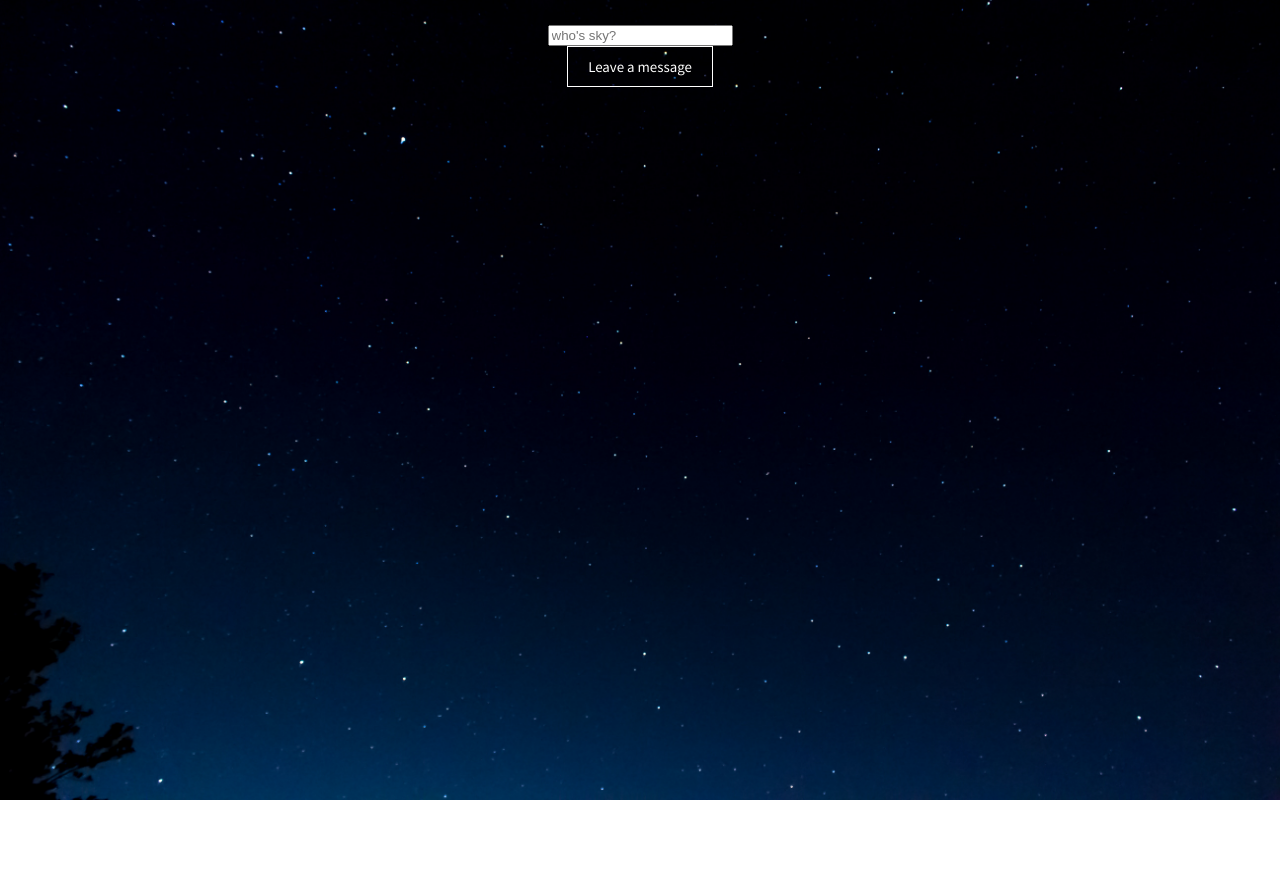
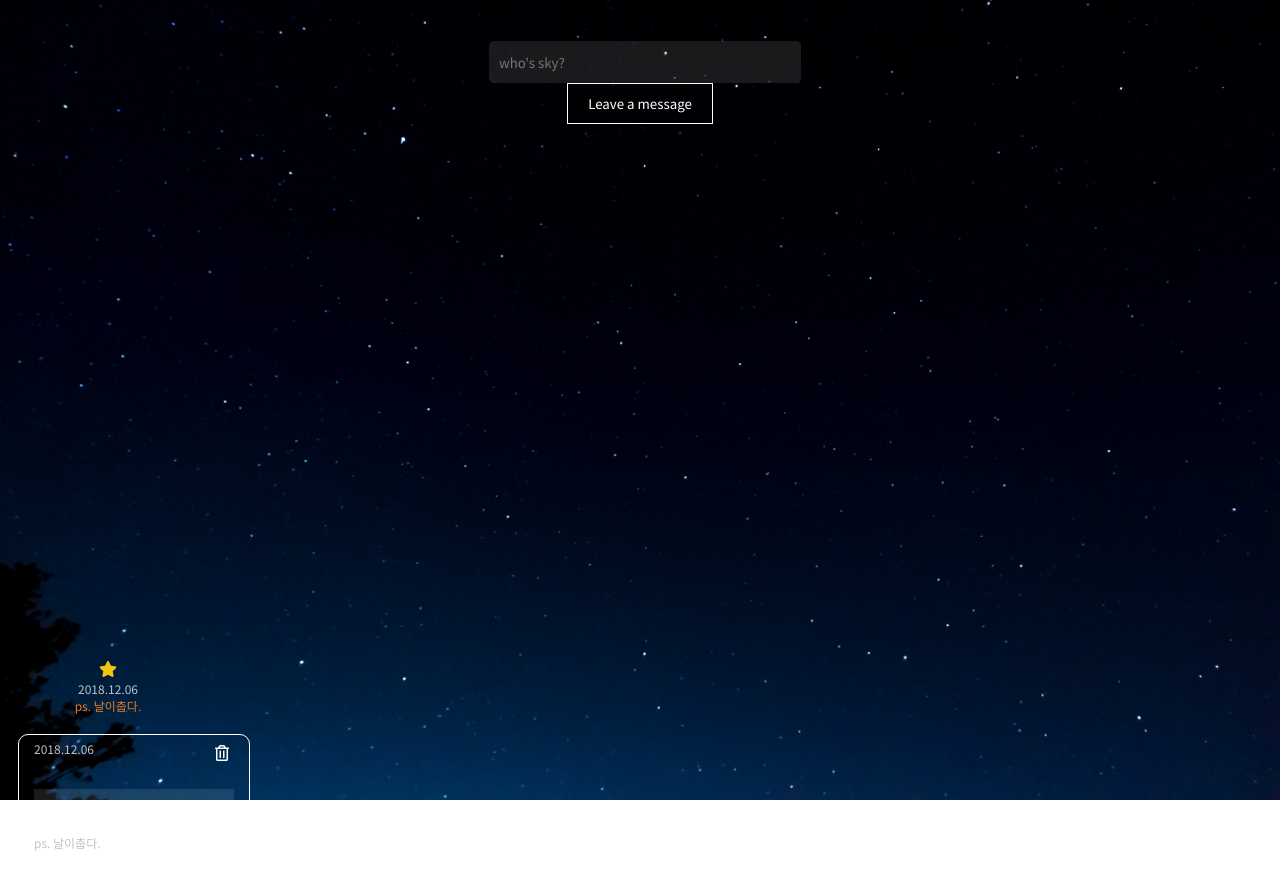
Before and after one commit to yonguilee/skyboard, a plain HTML site: page Index.html in a window 1280 px wide. Before the commit the page ends 800 px from the top, so only its background shows below. Drawn offline with Linux system fonts and the light colour scheme.

Commit message:
Add new component to change the layout

```diff
--- a/Index.html
+++ b/Index.html
@@ -40,9 +40,29 @@
             </div>
         </form>
     </div>
+
     <ul class="letters">
 
     </ul>
+
+    <div class="manyletters">
+        <div class="oneletter">
+            <div class="star_group">
+                <div class="star"><i class="fas fa-star"></i></div>
+                <span class="star_date">2018.12.06</span>
+                <span class="star_ps">ps. 날이춥다.</span>
+            </div>
+            <div class="show_box">
+                <div class="show_close"><i class="far fa-trash-alt"></i>
+                </div>
+                <span class="show_date">2018.12.06</span>
+                <p class="show_content">커피맛있다. </p>
+                <span class="show_ps">ps. 날이춥다.</span>
+            </div>
+        </div>
+
+    </div>
+
     <script src="skyname.js"></script>
     <script src="writeLetter.js"></script>
     <script src="background.js"></script>
--- a/style.css
+++ b/style.css
@@ -41,12 +41,25 @@ body {
     font-weight: 100;
 }
 
+.top_wrap .ask_sky input {
+    border: 0;
+    border-radius: 5px;
+    width: 300px;
+    height: 40px;
+    margin: 20px 0 0 10px;
+    padding-left: 10px;
+    color: white;
+    background-color: rgba(255, 255, 255, 0.1);
+    font-family: 'Noto Sans KR', sans-serif !important;
+}
+
 button {
     border: 1px solid #fff;
     padding: 10px 20px;
     background-color: rgba( 255, 255, 255, 0);
     color: white;
     font-family: 'Noto Sans KR', sans-serif !important;
+    margin: 0 auto;
 }
 
 button:hover {
@@ -157,3 +170,64 @@ button:hover {
     float: right;
     color: white;
 }
+
+
+/*test*/
+
+.oneletter {
+    width: 200px;
+}
+
+.star_group {}
+
+.star_group .star {
+    text-align: center;
+    color: #f1c40f;
+}
+
+.star_group span {
+    font-size: 12px;
+    color: #bdc3c7;
+    display: block;
+    text-align: center;
+}
+
+.star_group .star_ps {
+    color: #e67e22;
+}
+
+.show_box {
+    float: left;
+    list-style: none;
+    width: 200px;
+    border: 1px solid white;
+    border-radius: 10px;
+    background-color: rgba(255, 255, 255, 0);
+    padding: 0 15px 10px 15px;
+    overflow: hidden;
+    margin: 20px 10px;
+}
+
+.show_box .show_close {
+    display: inline-block;
+    padding: 5px 5px;
+    cursor: pointer;
+    float: right;
+    color: white;
+}
+
+.show_box span {
+    font-size: 12px;
+    color: #bdc3c7;
+}
+
+.show_box .show_date {}
+
+.show_box .ps {}
+
+.show_box .show_content {
+    font-size: 14px;
+    background-color: rgba( 255, 255, 255, 0.1);
+    padding: 10px 15px;
+    margin: 30px 0 0 0;
+}
```
